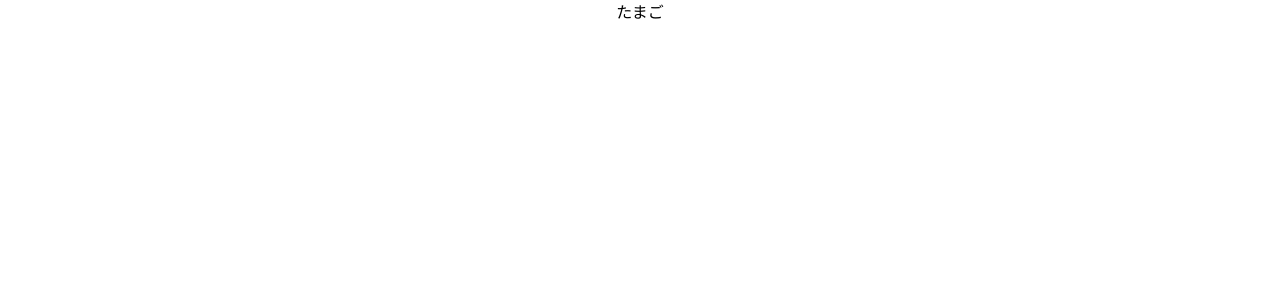
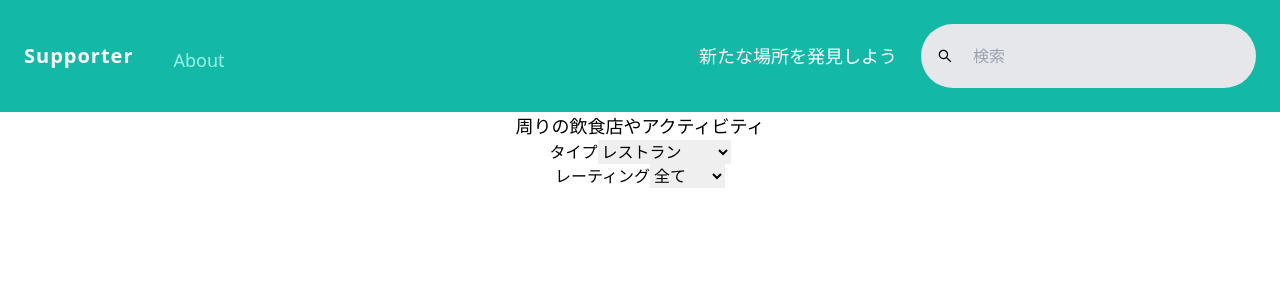
Before and after one commit to Seeya0/Supporter, a React (Create React App) app: page / in a window 1280 px wide. Shown: the top 300 px of the page. Built offline with nearby package versions, Linux system fonts and the light colour scheme.

Commit message:
HeaderとListを追加

```diff
--- a/package.json
+++ b/package.json
@@ -3,6 +3,7 @@
   "version": "0.1.0",
   "private": true,
   "dependencies": {
+    "@react-google-maps/api": "^2.7.0",
     "@testing-library/jest-dom": "^5.16.1",
     "@testing-library/react": "^12.1.2",
     "@testing-library/user-event": "^13.5.0",
--- a/src/App.js
+++ b/src/App.js
@@ -1,9 +1,25 @@
+import { useState } from 'react';
 import './App.css';
+import Header from './components/Header';
+import List from './components/List';
 
 function App() {
+  const [isLoading, setIsLoading] = useState(false);
+  const [type, setType] = useState('restaurants');
+  const [rating, setRating] = useState('');
+  const [places, setPlaces] = useState([]);
+
   return (
     <div className="App">
-      <h1>たまご</h1>
+      <Header />
+      <List
+        isLoading={isLoading}
+        type={type}
+        setType={setType}
+        rating={rating}
+        setRating={setRating}
+        places={places}
+      />
     </div>
   );
 }
--- /dev/null
+++ b/src/components/Header.jsx
@@ -0,0 +1,41 @@
+import { Autocomplete } from '@react-google-maps/api';
+import React from 'react';
+import { AiOutlineMenu, AiOutlineSearch } from 'react-icons/ai';
+
+const Header = () => {
+  return (
+    <nav className="flex items-center justify-between flex-wrap bg-teal-500 p-6">
+      <div className="flex items-center flex-shrink-0 text-white mr-6">
+        <h3 className="text-xl font-extrabold  tracking-wider">Supporter</h3>
+        <div className="text-lg">
+          <div className="mt-2 ml-10 inline-block text-teal-200 hover:text-white mr-4">
+            About
+          </div>
+        </div>
+      </div>
+
+      <div className="flex items-center">
+        <h3 className="text-lg text-white mr-6">新たな場所を発見しよう</h3>
+        {/* <Autocomplete> */}
+        <div className="flex items-center bg-gray-200 p-4 rounded-full">
+          <div>
+            <AiOutlineSearch />
+          </div>
+          <input
+            className="bg-gray-200 ml-4 mr-8 p-1 outline-none"
+            placeholder="検索"
+          />
+        </div>
+        {/* </Autocomplete> */}
+      </div>
+      {/*
+      <div className="block lg:hidden mr-2">
+        <button className="flex items-center px-3 py-2 border rounded-md text-teal-200 border-teal-200 hover:text-white hover:border-white">
+          <AiOutlineMenu />
+        </button>
+      </div> */}
+    </nav>
+  );
+};
+
+export default Header;
--- /dev/null
+++ b/src/components/List.jsx
@@ -0,0 +1,47 @@
+import React from 'react';
+import Loader from './Loader';
+import PlaceDetails from './PlaceDetails';
+
+const List = ({ isLoading, type, setType, rating, setRating, places }) => {
+  return (
+    <div>
+      <h3 className="text-lg">周りの飲食店やアクティビティ</h3>
+
+      {isLoading ? (
+        <Loader />
+      ) : (
+        <>
+          <div>
+            <label>タイプ</label>
+            <select value={type} onChange={(e) => setType(e.target.value)}>
+              <option value="restaurants">レストラン</option>
+              <option value="hotels">ホテル</option>
+              <option value="attractions">アクティビティ</option>
+            </select>
+          </div>
+
+          <div>
+            <label>レーティング</label>
+            <select value={rating} onChange={(e) => setRating(e.target.value)}>
+              <option value="">全て</option>
+              <option value="3">3.0以上</option>
+              <option value="3.5">3.5以上</option>
+              <option value="4">4.0以上</option>
+              <option value="4.5">4.5以上</option>
+            </select>
+          </div>
+
+          <div>
+            {places.map((place, i) => (
+              <div key={i}>
+                <PlaceDetails place={place} />
+              </div>
+            ))}
+          </div>
+        </>
+      )}
+    </div>
+  );
+};
+
+export default List;
--- /dev/null
+++ b/src/components/Loader.jsx
@@ -0,0 +1,11 @@
+import React from 'react';
+
+const Loader = () => {
+  return (
+    <div className="flex justify-center">
+      <div className="animate-ping h-4 w-4 bg-teal-500 rounded-full"></div>
+    </div>
+  );
+};
+
+export default Loader;
--- /dev/null
+++ b/src/components/PlaceDetails.jsx
@@ -0,0 +1,11 @@
+import React from 'react';
+
+const PlaceDetails = ({ place }) => {
+  return (
+    <div>
+      <h1>{place}</h1>
+    </div>
+  );
+};
+
+export default PlaceDetails;
```
Also changed, not shown: 1 other file (tests, documents, lock files or other folders).
